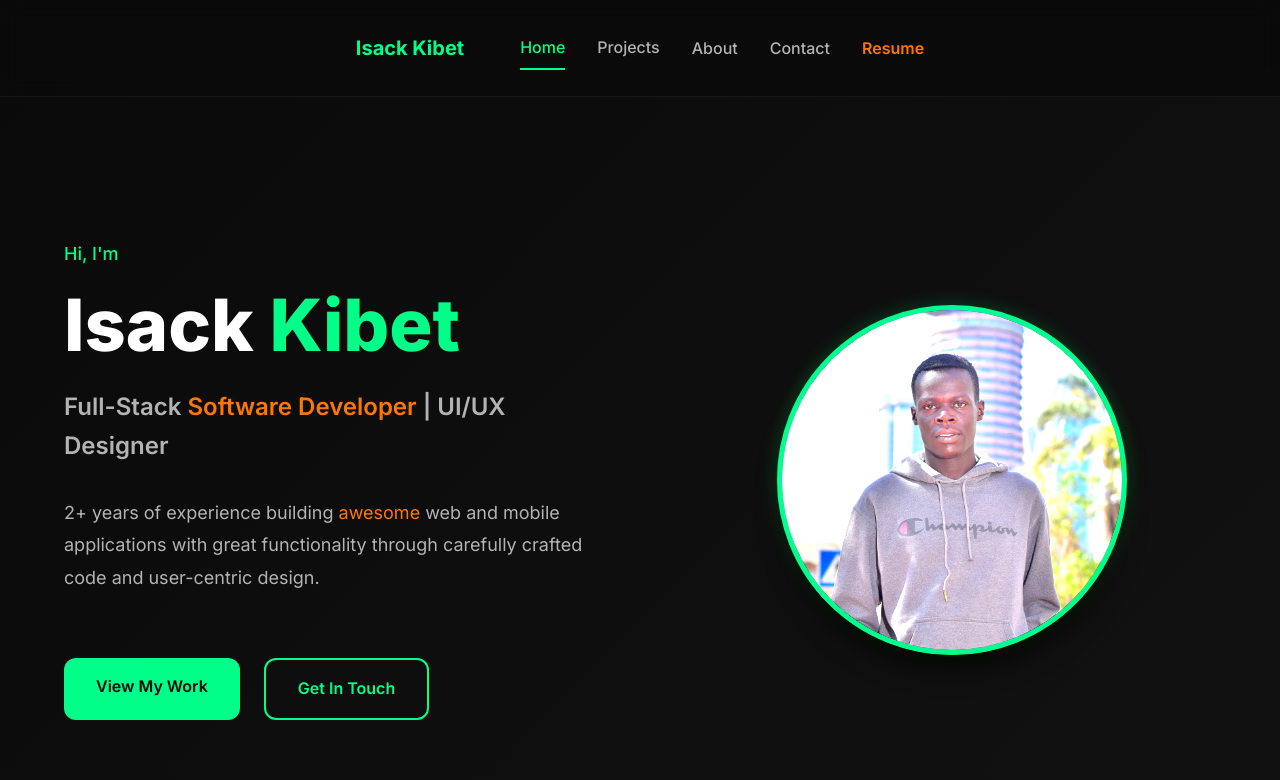
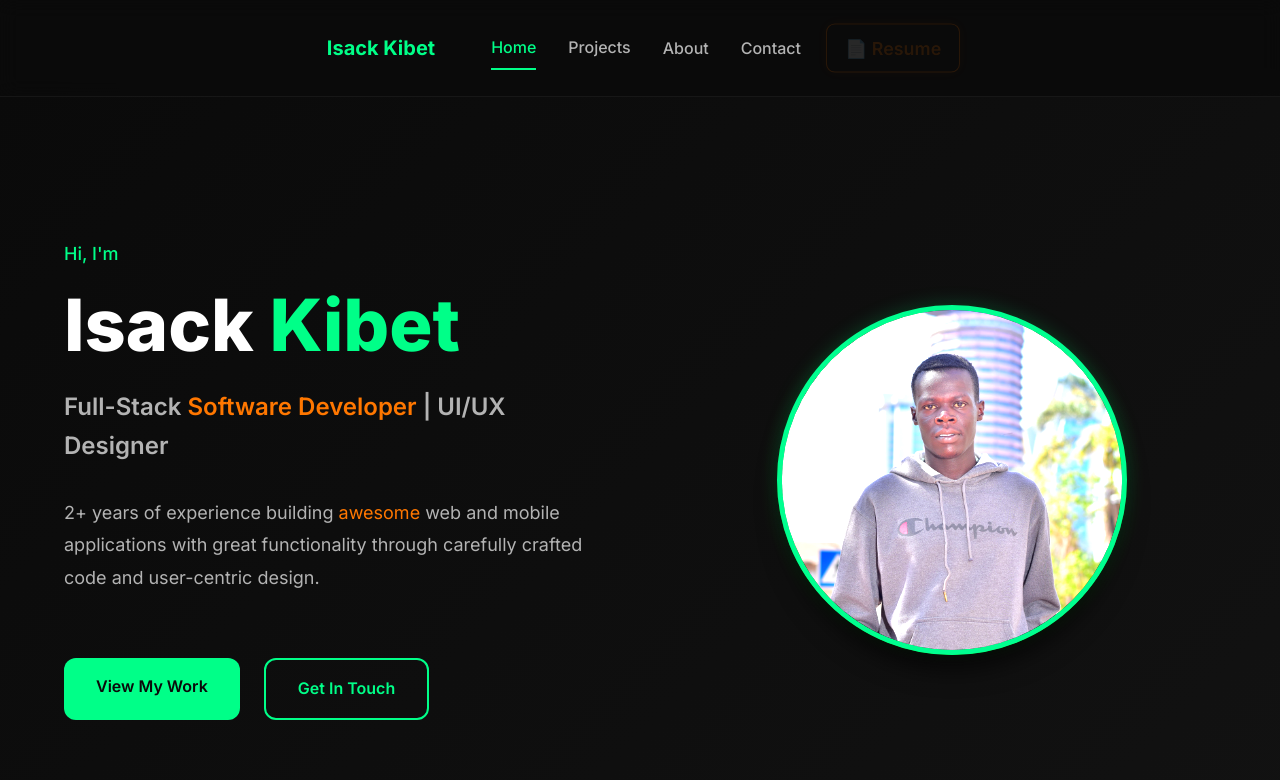
Before and after one commit to isackkibet/isack-profile, a React (Vite) app in the folder portfolio-frontend/: page / in a window 1280 px wide. Shown: the top 780 px of the page. Built offline with nearby package versions, Linux system fonts and the light colour scheme; no server answers.

Commit message:
Enhance resume download button to make it more interactive and visually appealing

```diff
--- a/portfolio-frontend/src/components/Navbar.css
+++ b/portfolio-frontend/src/components/Navbar.css
@@ -89,14 +89,50 @@
 .download-btn {
   color: var(--color-orange) !important;
   font-weight: 600;
+  position: relative;
+  padding: 0.5rem 1rem;
+  border: 1px solid var(--color-orange);
+  border-radius: var(--border-radius-md);
+  transition: all var(--transition-base);
+  overflow: hidden;
+  cursor: pointer;
+  animation: pulse 2s infinite;
+  box-shadow: 0 0 10px rgba(255, 119, 0, 0.3);
+}
+
+@keyframes pulse {
+  0% { box-shadow: 0 0 0 0 rgba(255, 119, 0, 0.4); }
+  70% { box-shadow: 0 0 0 10px rgba(255, 119, 0, 0); }
+  100% { box-shadow: 0 0 0 0 rgba(255, 119, 0, 0); }
+}
+
+.download-btn::before {
+  content: '';
+  position: absolute;
+  top: 0;
+  left: -100%;
+  width: 100%;
+  height: 100%;
+  background: linear-gradient(90deg, transparent, rgba(255, 119, 0, 0.2), transparent);
+  transition: left var(--transition-base);
+  z-index: -1;
 }
 
 .download-btn:hover {
-  color: var(--color-orange-light) !important;
+  color: var(--color-bg-primary) !important;
+  background: var(--color-orange);
+  box-shadow: 0 5px 15px rgba(255, 119, 0, 0.4);
+  transform: translateY(-2px) scale(1.05);
+}
+
+.download-btn:hover::before {
+  left: 100%;
 }
 
 .download-btn::after {
   background: var(--color-orange);
+  height: 3px;
+  bottom: -1px;
 }
 
 .nav-links a::after,
--- a/portfolio-frontend/src/components/Navbar.jsx
+++ b/portfolio-frontend/src/components/Navbar.jsx
@@ -73,8 +73,8 @@ const Navbar = () => {
           <button onClick={() => scrollToSection('contact')} className="nav-link-btn">
             Contact
           </button>
-          <button onClick={downloadResume} className="nav-link-btn download-btn">
-            Resume
+          <button onClick={downloadResume} className="nav-link-btn download-btn" title="Download my resume">
+            📄 Resume
           </button>
           {isAuthenticated && (
             <>
```
Also changed, not shown: 1 other file (tests, documents, lock files or other folders).
